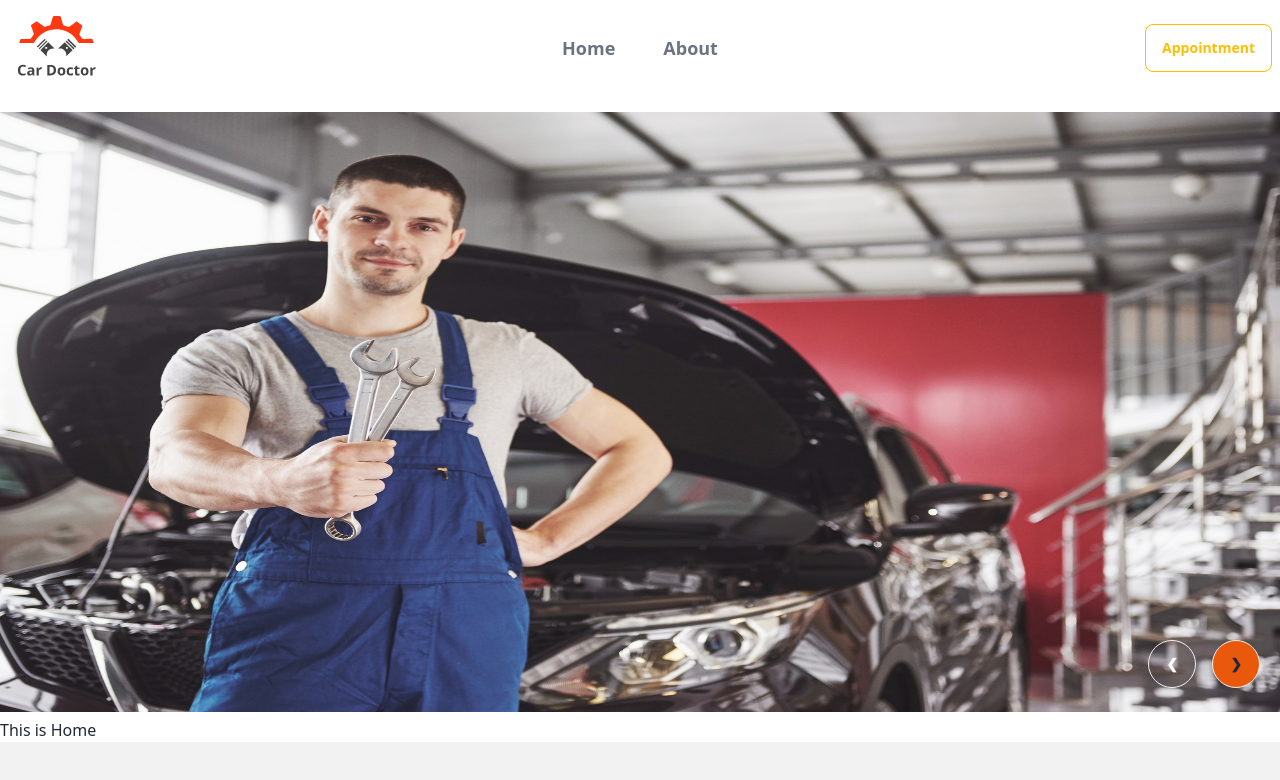
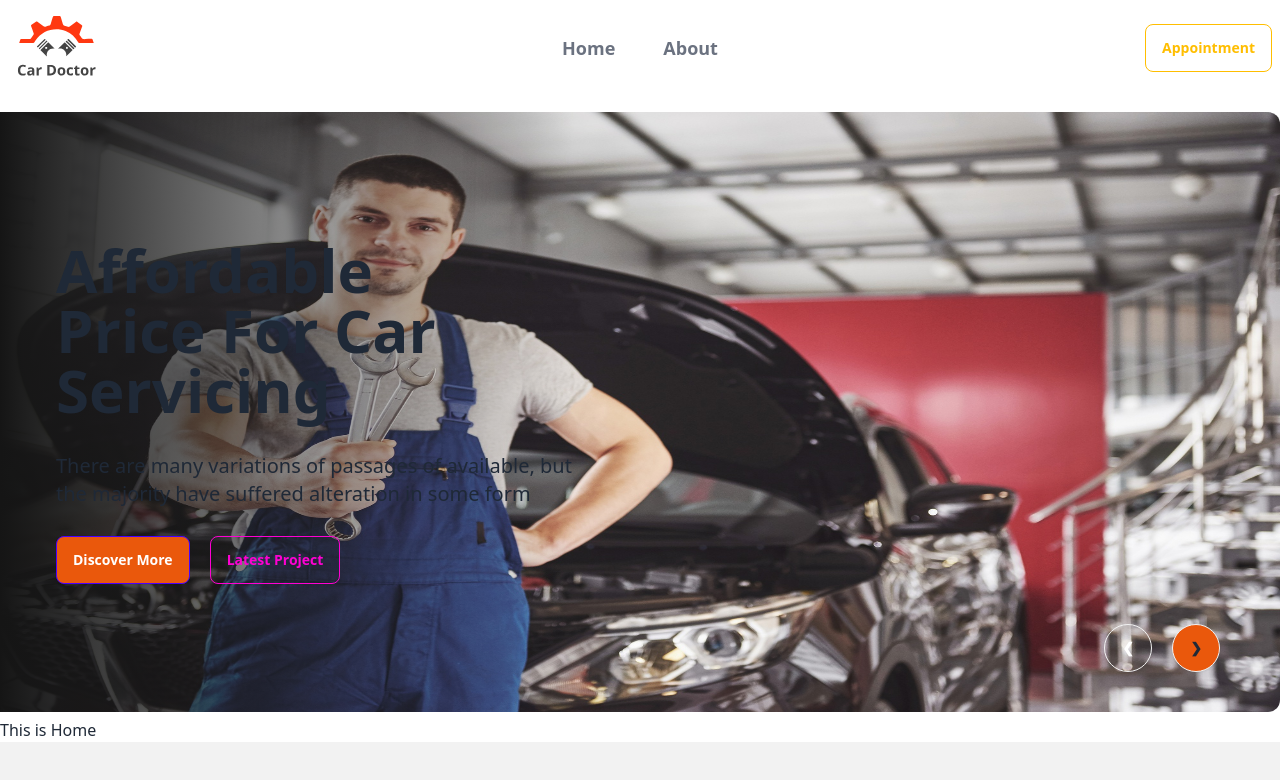
Before and after one commit to hamimWebDev/car-doctor-client, a React (Vite) app: page / in a window 1280 px wide. Shown: the top 780 px of the page. Built offline with nearby package versions, Linux system fonts and the light colour scheme.

Commit message:
cteate carosel

```diff
--- a/src/Pages/Home/Banner/Banner.jsx
+++ b/src/Pages/Home/Banner/Banner.jsx
@@ -8,11 +8,35 @@ import img6 from "../../../assets/images/banner/6.jpg";
 
 const Banner = () => {
   return (
-    <div className="carousel w-full">
-      <div id="slide1" className="carousel-item relative w-full h-[600px]">
-        <img src={img1} className="w-full" />
-        <div className="absolute flex justify-end transform -translate-y-1/2 left-5 right-5 bottom-0 gap-4">
-          <a href="#slide4" className="btn btn-circle bg-transparent text-white hover:bg-orange-600">
+    <div className="carousel w-full h-[600px]">
+      <div id="slide1" className="carousel-item relative w-full ">
+        <img src={img1} className="w-full rounded-xl" />
+        <div className="absolute flex items-center h-full left-0 top-0 bg-gradient-to-r from-[#151515] to-[rgba(29, 29, 29, 0)]">
+          <div className="space-y-7 pl-4  justify-end ml-10">
+            <h2 className="text-6xl font-semibold mb-8 ">
+              Affordable
+              <br /> Price For Car
+              <br /> Servicing
+            </h2>
+            <p className="text-xl mb-5">
+              There are many variations of passages of available, but
+              <br /> the majority have suffered alteration in some form
+            </p>
+            <div className="gap-4">
+              <button className="btn btn-primary mr-5 bg-orange-600 text-white">
+                Discover More
+              </button>
+              <button className="btn btn-outline btn-secondary mr-5">
+                Latest Project
+              </button>
+            </div>
+          </div>
+        </div>
+        <div className="absolute flex justify-end left-5 right-5 bottom-0 mb-10 mr-10">
+          <a
+            href="#slide6"
+            className="btn btn-circle bg-transparent text-white hover:bg-orange-600 mr-5"
+          >
             ❮
           </a>
           <a href="#slide2" className="btn btn-circle bg-orange-600">
@@ -20,10 +44,34 @@ const Banner = () => {
           </a>
         </div>
       </div>
-      <div id="slide2" className="carousel-item relative w-full h-[600px]">
-        <img src={img2} className="w-full" />
-        <div className="absolute flex justify-end transform -translate-y-1/2 left-5 right-5 bottom-0 gap-4">
-          <a href="#slide1" className="btn btn-circle bg-transparent text-white hover:bg-orange-600">
+      <div id="slide2" className="carousel-item relative w-full ">
+        <img src={img2} className="w-full rounded-xl" />
+        <div className="absolute flex items-center h-full left-0 top-0 bg-gradient-to-r from-[#151515] to-[rgba(29, 29, 29, 0)]">
+          <div className="space-y-7 pl-4  justify-end ml-10">
+            <h2 className="text-6xl font-semibold mb-8 ">
+              Affordable
+              <br /> Price For Car
+              <br /> Servicing
+            </h2>
+            <p className="text-xl mb-5">
+              There are many variations of passages of available, but
+              <br /> the majority have suffered alteration in some form
+            </p>
+            <div className="gap-4">
+              <button className="btn btn-primary mr-5 bg-orange-600 text-white">
+                Discover More
+              </button>
+              <button className="btn btn-outline btn-secondary mr-5">
+                Latest Project
+              </button>
+            </div>
+          </div>
+        </div>
+        <div className="absolute flex justify-end left-5 right-5 bottom-0 mb-10 mr-10">
+          <a
+            href="#slide1"
+            className="btn btn-circle bg-transparent text-white hover:bg-orange-600 mr-5"
+          >
             ❮
           </a>
           <a href="#slide3" className="btn btn-circle bg-orange-600">
@@ -31,10 +79,34 @@ const Banner = () => {
           </a>
         </div>
       </div>
-      <div id="slide3" className="carousel-item relative w-full h-[600px]">
-        <img src={img3} className="w-full" />
-        <div className="absolute flex justify-end transform -translate-y-1/2 left-5 right-5 bottom-0 gap-4">
-          <a href="#slide2" className="btn btn-circle bg-transparent text-white hover:bg-orange-600">
+      <div id="slide3" className="carousel-item relative w-full ">
+        <img src={img3} className="w-full rounded-xl" />
+        <div className="absolute flex items-center h-full left-0 top-0 bg-gradient-to-r from-[#151515] to-[rgba(29, 29, 29, 0)]">
+          <div className="space-y-7 pl-4  justify-end ml-10">
+            <h2 className="text-6xl font-semibold mb-8 ">
+              Affordable
+              <br /> Price For Car
+              <br /> Servicing
+            </h2>
+            <p className="text-xl mb-5">
+              There are many variations of passages of available, but
+              <br /> the majority have suffered alteration in some form
+            </p>
+            <div className="gap-4">
+              <button className="btn btn-primary mr-5 bg-orange-600 text-white">
+                Discover More
+              </button>
+              <button className="btn btn-outline btn-secondary mr-5">
+                Latest Project
+              </button>
+            </div>
+          </div>
+        </div>
+        <div className="absolute flex justify-end left-5 right-5 bottom-0 mb-10 mr-10">
+          <a
+            href="#slide2"
+            className="btn btn-circle bg-transparent text-white hover:bg-orange-600 mr-5"
+          >
             ❮
           </a>
           <a href="#slide4" className="btn btn-circle bg-orange-600">
@@ -42,10 +114,104 @@ const Banner = () => {
           </a>
         </div>
       </div>
-      <div id="slide4" className="carousel-item relative w-full h-[600px]">
-        <img src={img4} className="w-full" />
-        <div className="absolute flex justify-end transform -translate-y-1/2 left-5 right-5 bottom-0 gap-4">
-          <a href="#slide3" className="btn btn-circle bg-transparent text-white hover:bg-orange-600">
+      <div id="slide4" className="carousel-item relative w-full ">
+        <img src={img4} className="w-full rounded-xl" />
+        <div className="absolute flex items-center h-full left-0 top-0 bg-gradient-to-r from-[#151515] to-[rgba(29, 29, 29, 0)]">
+          <div className="space-y-7 pl-4  justify-end ml-10">
+            <h2 className="text-6xl font-semibold mb-8 ">
+              Affordable
+              <br /> Price For Car
+              <br /> Servicing
+            </h2>
+            <p className="text-xl mb-5">
+              There are many variations of passages of available, but
+              <br /> the majority have suffered alteration in some form
+            </p>
+            <div className="gap-4">
+              <button className="btn btn-primary mr-5 bg-orange-600 text-white">
+                Discover More
+              </button>
+              <button className="btn btn-outline btn-secondary mr-5">
+                Latest Project
+              </button>
+            </div>
+          </div>
+        </div>
+        <div className="absolute flex justify-end left-5 right-5 bottom-0 mb-10 mr-10">
+          <a
+            href="#slide3"
+            className="btn btn-circle bg-transparent text-white hover:bg-orange-600 mr-5"
+          >
+            ❮
+          </a>
+          <a href="#slide5" className="btn btn-circle bg-orange-600">
+            ❯
+          </a>
+        </div>
+      </div>
+      <div id="slide5" className="carousel-item relative w-full ">
+        <img src={img5} className="w-full rounded-xl" />
+        <div className="absolute flex items-center h-full left-0 top-0 bg-gradient-to-r from-[#151515] to-[rgba(29, 29, 29, 0)]">
+          <div className="space-y-7 pl-4  justify-end ml-10">
+            <h2 className="text-6xl font-semibold mb-8 ">
+              Affordable
+              <br /> Price For Car
+              <br /> Servicing
+            </h2>
+            <p className="text-xl mb-5">
+              There are many variations of passages of available, but
+              <br /> the majority have suffered alteration in some form
+            </p>
+            <div className="gap-4">
+              <button className="btn btn-primary mr-5 bg-orange-600 text-white">
+                Discover More
+              </button>
+              <button className="btn btn-outline btn-secondary mr-5">
+                Latest Project
+              </button>
+            </div>
+          </div>
+        </div>
+        <div className="absolute flex justify-end left-5 right-5 bottom-0 mb-10 mr-10">
+          <a
+            href="#slide4"
+            className="btn btn-circle bg-transparent text-white hover:bg-orange-600 mr-5"
+          >
+            ❮
+          </a>
+          <a href="#slide6" className="btn btn-circle bg-orange-600">
+            ❯
+          </a>
+        </div>
+      </div>
+      <div id="slide6" className="carousel-item relative w-full ">
+        <img src={img6} className="w-full rounded-xl" />
+        <div className="absolute flex items-center h-full left-0 top-0 bg-gradient-to-r from-[#151515] to-[rgba(29, 29, 29, 0)]">
+          <div className="space-y-7 pl-4  justify-end ml-10">
+            <h2 className="text-6xl font-semibold mb-8 ">
+              Affordable
+              <br /> Price For Car
+              <br /> Servicing
+            </h2>
+            <p className="text-xl mb-5">
+              There are many variations of passages of available, but
+              <br /> the majority have suffered alteration in some form
+            </p>
+            <div className="gap-4">
+              <button className="btn btn-primary mr-5 bg-orange-600 text-white">
+                Discover More
+              </button>
+              <button className="btn btn-outline btn-secondary mr-5">
+                Latest Project
+              </button>
+            </div>
+          </div>
+        </div>
+        <div className="absolute flex justify-end left-5 right-5 bottom-0 mb-10 mr-10">
+          <a
+            href="#slide5"
+            className="btn btn-circle bg-transparent text-white hover:bg-orange-600 mr-5"
+          >
             ❮
           </a>
           <a href="#slide1" className="btn btn-circle bg-orange-600">
```
